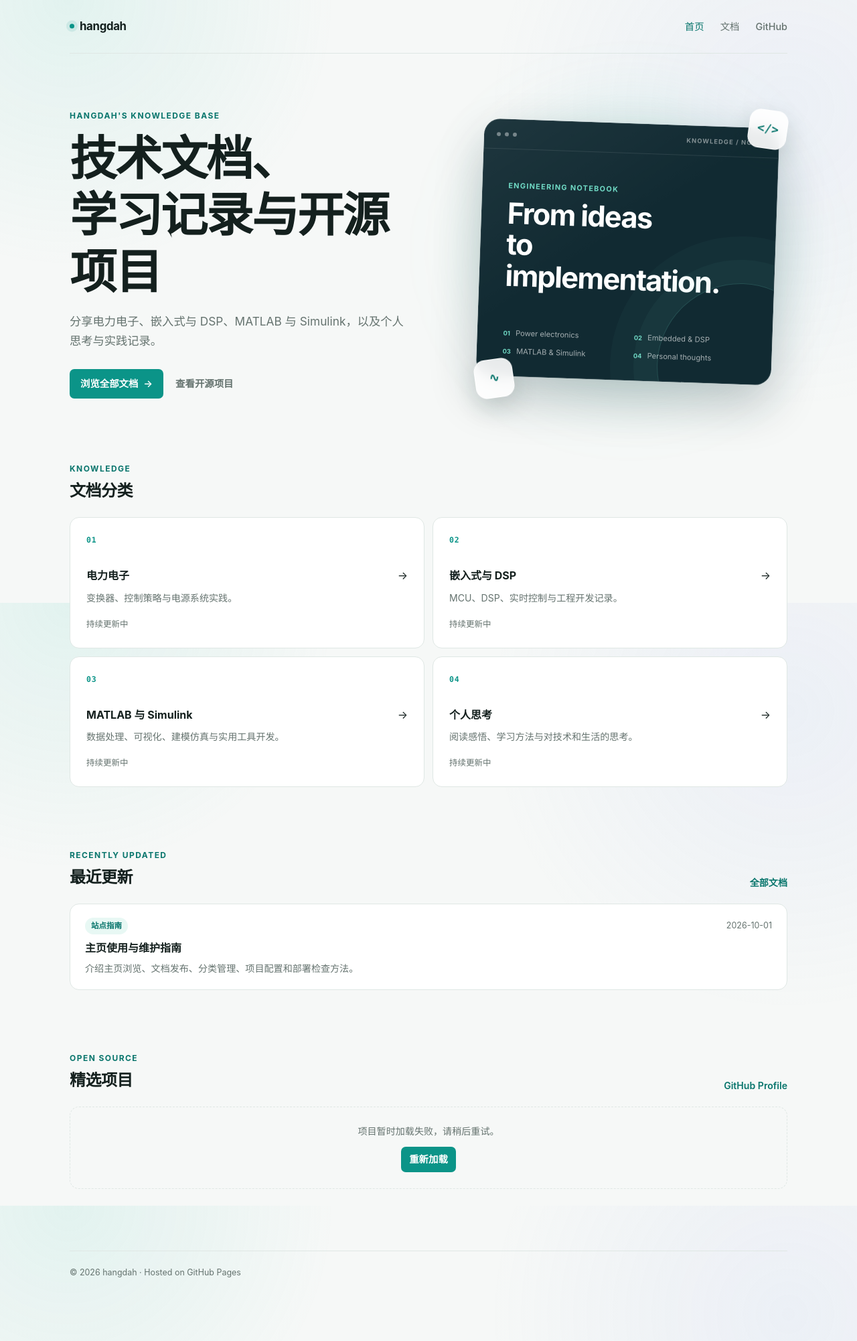
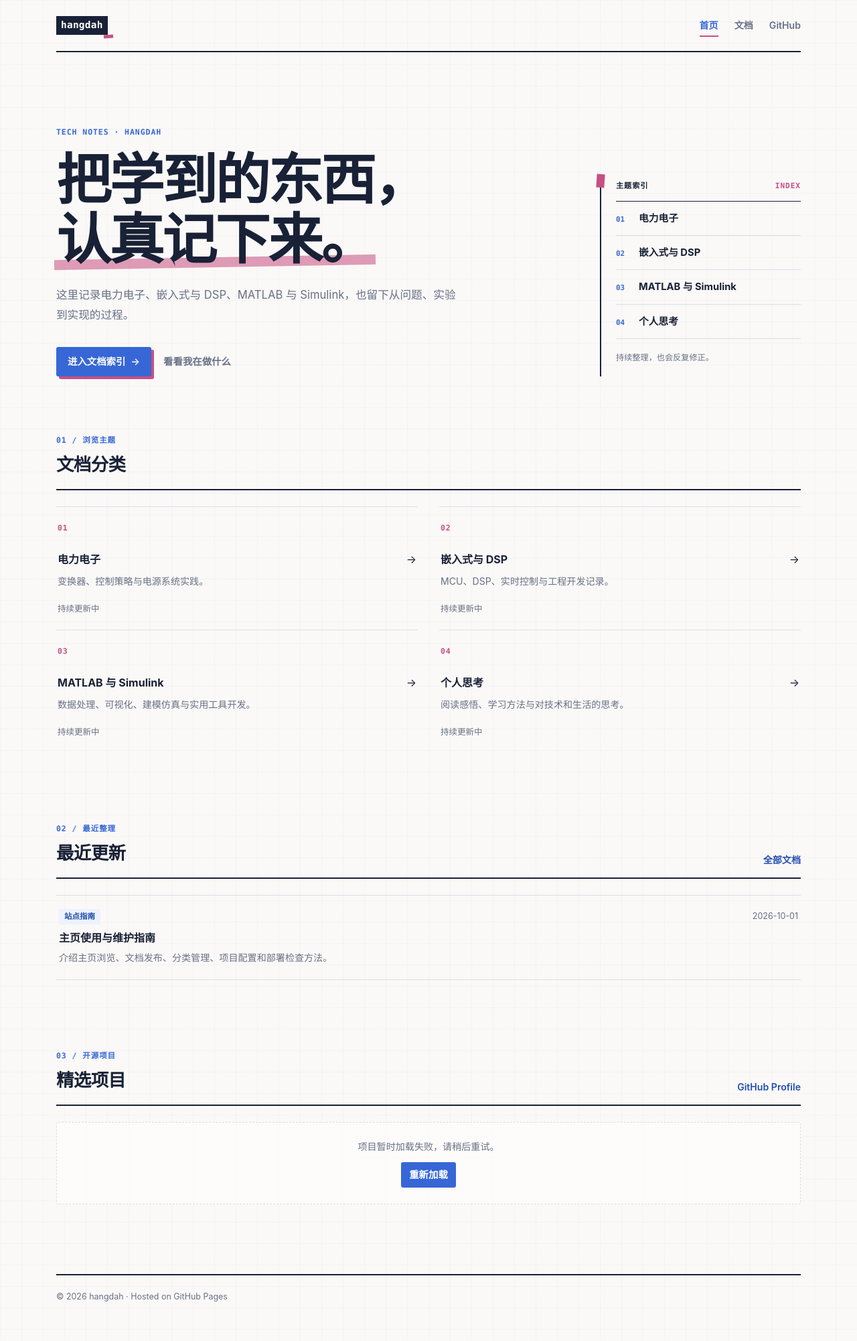
Before and after one commit to hangdah/hangdah.github.io, a Jekyll site: the page built from index.html, in a window 1280 px wide. Shown: the whole page at 67% size. Built offline with Jekyll 4.4.1, drawn with Linux system fonts in a browser that asks for light colours; before the commit the page ends 1967 px from its top, so only the background shows below that.

Commit message:
修改了风格

```diff
--- a/admin/categories/index.html
+++ b/admin/categories/index.html
@@ -9,7 +9,7 @@ script: /assets/js/category-admin.js
 ---
 
 <section class="page-intro admin-intro">
-  <p class="eyebrow">Site administration</p>
+  <p class="eyebrow">站点维护 / ADMIN</p>
   <h1>分类管理</h1>
   <p>新增、编辑、排序或删除主页上的文档分类。修改会作为一次提交写入 GitHub，并触发 Pages 重新部署。</p>
 </section>
--- a/docs/index.html
+++ b/docs/index.html
@@ -6,7 +6,7 @@ permalink: /docs/
 ---
 
 <section class="page-intro">
-  <p class="eyebrow">Knowledge base</p>
+  <p class="eyebrow">文档索引 / ARCHIVE</p>
   <h1>文档中心</h1>
   <p>按主题浏览技术文档，或使用关键词查找标题和摘要。</p>
 </section>
--- a/index.html
+++ b/index.html
@@ -5,42 +5,39 @@ title: 首页
 
 <section class="hero">
   <div class="hero-copy">
-    <p class="eyebrow">hangdah's knowledge base</p>
-    <h1>技术文档、<br />学习记录与开源项目</h1>
+    <p class="eyebrow">TECH NOTES · HANGDAH</p>
+    <h1>把学到的东西，<br /><span>认真记下来。</span></h1>
     <p class="hero-description">
-      分享电力电子、嵌入式与 DSP、MATLAB 与 Simulink，以及个人思考与实践记录。
+      这里记录电力电子、嵌入式与 DSP、MATLAB 与 Simulink，也留下从问题、实验到实现的过程。
     </p>
     <div class="hero-actions">
-      <a class="primary-link" href="{{ '/docs/' | relative_url }}">浏览全部文档 <span aria-hidden="true">→</span></a>
-      <a class="secondary-link" href="#projects-title">查看开源项目</a>
+      <a class="primary-link" href="{{ '/docs/' | relative_url }}">进入文档索引 <span aria-hidden="true">→</span></a>
+      <a class="secondary-link" href="#projects-title">看看我在做什么</a>
     </div>
   </div>
 
-  <div class="hero-visual" aria-hidden="true">
-    <div class="visual-glow"></div>
-    <div class="knowledge-panel">
-      <div class="panel-bar">
-        <span></span><span></span><span></span>
-        <strong>KNOWLEDGE / NOTES</strong>
-      </div>
-      <p class="panel-label">Engineering notebook</p>
-      <p class="panel-title">From ideas<br />to implementation.</p>
-      <div class="panel-topics">
-        <span><b>01</b> Power electronics</span>
-        <span><b>02</b> Embedded &amp; DSP</span>
-        <span><b>03</b> MATLAB &amp; Simulink</span>
-        <span><b>04</b> Personal thoughts</span>
-      </div>
+  <aside class="hero-index" aria-label="主要记录主题">
+    <div class="hero-index-heading">
+      <span>主题索引</span>
+      <span>INDEX</span>
     </div>
-    <span class="visual-badge badge-code">&lt;/&gt;</span>
-    <span class="visual-badge badge-signal">∿</span>
-  </div>
+    {% assign primary_categories = site.data.categories | where: "primary", true %}
+    <ol>
+      {% for category in primary_categories limit: 4 %}
+        <li>
+          <span class="hero-index-number">0{{ forloop.index }}</span>
+          <a href="{{ '/docs/' | relative_url }}?category={{ category.slug }}">{{ category.name }}</a>
+        </li>
+      {% endfor %}
+    </ol>
+    <p>持续整理，也会反复修正。</p>
+  </aside>
 </section>
 
 <section class="section" aria-labelledby="categories-title">
   <div class="section-heading">
     <div>
-      <p class="section-kicker">Knowledge</p>
+      <p class="section-kicker">01 / 浏览主题</p>
       <h2 id="categories-title">文档分类</h2>
     </div>
   </div>
@@ -67,7 +64,7 @@ title: 首页
 <section class="section" aria-labelledby="recent-title">
   <div class="section-heading">
     <div>
-      <p class="section-kicker">Recently updated</p>
+      <p class="section-kicker">02 / 最近整理</p>
       <h2 id="recent-title">最近更新</h2>
     </div>
     <a class="text-link" href="{{ '/docs/' | relative_url }}">全部文档</a>
@@ -96,7 +93,7 @@ title: 首页
 <section class="section" aria-labelledby="projects-title">
   <div class="section-heading">
     <div>
-      <p class="section-kicker">Open source</p>
+      <p class="section-kicker">03 / 开源项目</p>
       <h2 id="projects-title">精选项目</h2>
     </div>
     <a class="text-link" href="https://github.com/hangdah" target="_blank" rel="noopener noreferrer">GitHub Profile</a>
--- a/style.css
+++ b/style.css
@@ -1,15 +1,16 @@
 :root {
-  --color-bg: #f6f8f7;
-  --color-surface: #ffffff;
-  --color-text: #14201e;
-  --color-muted: #65736f;
-  --color-border: #dfe7e4;
-  --color-accent: #0b9488;
-  --color-accent-soft: #e8f8f4;
-  --color-accent-hover: #08756c;
-  --color-navy: #112a32;
-  --radius: 14px;
-  --shadow: 0 18px 45px rgba(18, 48, 45, 0.09);
+  --color-bg: #faf9f7;
+  --color-surface: #fffefd;
+  --color-text: #192136;
+  --color-muted: #687087;
+  --color-border: #d9deea;
+  --color-accent: #3767d6;
+  --color-accent-soft: #edf2ff;
+  --color-accent-hover: #244eaf;
+  --color-pink: #c84f82;
+  --color-pink-soft: #fbeaf1;
+  --radius: 7px;
+  --shadow: 0 10px 28px rgba(38, 54, 91, 0.08);
 }
 
 *,
@@ -29,9 +30,9 @@ body {
     Helvetica, Arial, "Noto Sans SC", sans-serif;
   background: var(--color-bg);
   background-image:
-    radial-gradient(circle at 8% 0%, rgba(47, 190, 167, 0.1), transparent 25rem),
-    radial-gradient(circle at 92% 18%, rgba(125, 151, 230, 0.09), transparent 28rem);
-  background-attachment: fixed;
+    linear-gradient(rgba(55, 103, 214, 0.035) 1px, transparent 1px),
+    linear-gradient(90deg, rgba(55, 103, 214, 0.035) 1px, transparent 1px);
+  background-size: 32px 32px;
   color: var(--color-text);
   line-height: 1.65;
   -webkit-font-smoothing: antialiased;
@@ -42,7 +43,8 @@ a {
 }
 
 button,
-input {
+input,
+textarea {
   font: inherit;
 }
 
@@ -51,12 +53,12 @@ button {
 }
 
 ::selection {
-  background: var(--color-accent);
-  color: #fff;
+  background: var(--color-pink-soft);
+  color: var(--color-text);
 }
 
 .container {
-  max-width: 1120px;
+  max-width: 1160px;
   margin: 0 auto;
   padding: 0 24px 56px;
 }
@@ -82,30 +84,31 @@ button {
   display: flex;
   align-items: center;
   justify-content: space-between;
-  min-height: 80px;
-  border-bottom: 1px solid var(--color-border);
+  min-height: 78px;
+  border-bottom: 2px solid var(--color-text);
 }
 
 .site-brand {
   position: relative;
-  padding-left: 15px;
-  font-size: 1.05rem;
-  font-weight: 750;
-  letter-spacing: -0.02em;
+  padding: 2px 7px 3px;
+  background: var(--color-text);
+  color: #fff;
+  font-family: "SFMono-Regular", Consolas, monospace;
+  font-size: 0.9rem;
+  font-weight: 700;
+  letter-spacing: 0.02em;
   text-decoration: none;
 }
 
 .site-brand::before {
   position: absolute;
-  top: 50%;
-  left: 0;
-  width: 7px;
-  height: 7px;
-  border-radius: 50%;
-  background: var(--color-accent);
+  right: -8px;
+  bottom: -5px;
+  width: 14px;
+  height: 5px;
+  background: var(--color-pink);
   content: "";
-  transform: translateY(-50%);
-  box-shadow: 0 0 0 5px rgba(11, 148, 136, 0.11);
+  transform: rotate(-5deg);
 }
 
 .site-header nav {
@@ -116,33 +119,38 @@ button {
 
 .site-header nav a {
   color: var(--color-muted);
-  font-size: 0.9rem;
-  font-weight: 500;
+  padding: 5px 0;
+  font-size: 0.88rem;
+  font-weight: 600;
   text-decoration: none;
 }
 
 .site-header nav a:hover,
 .site-header nav a[aria-current="page"] {
-  color: var(--color-accent-hover);
+  color: var(--color-accent);
+}
+
+.site-header nav a[aria-current="page"] {
+  box-shadow: inset 0 -2px var(--color-pink);
 }
 
 .hero {
   display: grid;
-  grid-template-columns: minmax(0, 1.05fr) minmax(380px, 0.95fr);
-  align-items: center;
-  gap: clamp(48px, 7vw, 90px);
+  grid-template-columns: minmax(0, 1.45fr) minmax(300px, 0.55fr);
+  align-items: end;
+  gap: clamp(56px, 9vw, 120px);
   max-width: none;
-  min-height: 610px;
-  padding: 76px 0 88px;
+  min-height: 570px;
+  padding: 94px 0 86px;
 }
 
 .eyebrow,
 .section-kicker {
-  color: var(--color-accent-hover);
-  font-size: 0.75rem;
+  color: var(--color-accent);
+  font-family: "SFMono-Regular", Consolas, monospace;
+  font-size: 0.72rem;
   font-weight: 700;
-  letter-spacing: 0.12em;
-  text-transform: uppercase;
+  letter-spacing: 0.08em;
 }
 
 .hero h1,
@@ -153,16 +161,38 @@ button {
 }
 
 .hero h1 {
-  max-width: 680px;
-  margin: 12px 0 18px;
-  font-size: clamp(2.6rem, 5.5vw, 4.5rem);
+  max-width: 720px;
+  margin: 18px 0 24px;
+  font-size: clamp(3rem, 6.4vw, 5.5rem);
+  font-weight: 760;
+  line-height: 1.08;
+}
+
+.hero h1 span {
+  position: relative;
+  z-index: 0;
+  display: inline-block;
+}
+
+.hero h1 span::after {
+  position: absolute;
+  right: -3px;
+  bottom: 4px;
+  left: -3px;
+  z-index: -1;
+  height: 0.18em;
+  background: var(--color-pink);
+  content: "";
+  opacity: 0.55;
+  transform: rotate(-1deg);
 }
 
 .hero-description {
-  max-width: 600px;
-  margin-bottom: 28px;
+  max-width: 610px;
+  margin-bottom: 32px;
   color: var(--color-muted);
-  font-size: 1.08rem;
+  font-size: 1.04rem;
+  line-height: 1.8;
 }
 
 .hero-actions {
@@ -183,135 +213,72 @@ button {
   color: var(--color-accent-hover);
 }
 
-.hero-visual {
+.hero-index {
   position: relative;
-  min-height: 430px;
+  padding: 0 0 18px 22px;
+  border-left: 2px solid var(--color-text);
 }
 
-.visual-glow {
+.hero-index::before {
   position: absolute;
-  top: 4%;
-  left: 5%;
-  width: 90%;
-  height: 90%;
-  border-radius: 50%;
-  background: rgba(74, 197, 175, 0.2);
-  filter: blur(60px);
+  top: -9px;
+  left: -7px;
+  width: 12px;
+  height: 20px;
+  background: var(--color-pink);
+  content: "";
+  transform: rotate(4deg);
 }
 
-.knowledge-panel {
-  position: absolute;
-  inset: 20px 18px 26px 8px;
-  overflow: hidden;
-  border: 1px solid rgba(255, 255, 255, 0.12);
-  border-radius: 24px;
-  background:
-    linear-gradient(145deg, rgba(255, 255, 255, 0.06), transparent 45%),
-    var(--color-navy);
-  box-shadow: 0 30px 70px rgba(16, 42, 49, 0.24);
-  color: #fff;
-  transform: rotate(2deg);
+.hero-index-heading {
+  display: flex;
+  align-items: center;
+  justify-content: space-between;
+  padding-bottom: 12px;
+  border-bottom: 1px solid var(--color-text);
+  font-family: "SFMono-Regular", Consolas, monospace;
+  font-size: 0.7rem;
+  font-weight: 700;
+  letter-spacing: 0.08em;
 }
 
-.knowledge-panel::after {
-  position: absolute;
-  right: -80px;
-  bottom: -100px;
-  width: 250px;
-  height: 250px;
-  border: 1px solid rgba(118, 226, 204, 0.2);
-  border-radius: 50%;
-  content: "";
-  box-shadow: 0 0 0 35px rgba(118, 226, 204, 0.04), 0 0 0 70px rgba(118, 226, 204, 0.03);
+.hero-index-heading span:last-child {
+  color: var(--color-pink);
 }
 
-.panel-bar {
-  display: flex;
-  align-items: center;
-  gap: 6px;
-  padding: 14px 18px;
-  border-bottom: 1px solid rgba(255, 255, 255, 0.1);
+.hero-index ol {
+  list-style: none;
 }
 
-.panel-bar span {
-  width: 6px;
-  height: 6px;
-  border-radius: 50%;
-  background: rgba(255, 255, 255, 0.4);
+.hero-index li {
+  display: grid;
+  grid-template-columns: 34px 1fr;
+  align-items: baseline;
+  padding: 13px 0;
+  border-bottom: 1px solid var(--color-border);
 }
 
-.panel-bar strong {
-  margin-left: auto;
-  color: rgba(255, 255, 255, 0.48);
-  font-size: 0.58rem;
-  letter-spacing: 0.12em;
+.hero-index-number {
+  color: var(--color-accent);
+  font-family: "SFMono-Regular", Consolas, monospace;
+  font-size: 0.68rem;
+  font-weight: 700;
 }
 
-.panel-label {
-  margin: 46px 38px 8px;
-  color: #70dac5;
-  font-size: 0.68rem;
-  font-weight: 700;
-  letter-spacing: 0.12em;
-  text-transform: uppercase;
+.hero-index a {
+  font-size: 0.92rem;
+  font-weight: 650;
+  text-decoration: none;
 }
 
-.panel-title {
-  margin: 0 38px;
-  font-size: clamp(2rem, 3.4vw, 3rem);
-  font-weight: 700;
-  letter-spacing: -0.04em;
-  line-height: 1.06;
+.hero-index a:hover {
+  color: var(--color-accent);
 }
 
-.panel-topics {
-  position: absolute;
-  right: 30px;
-  bottom: 28px;
-  left: 38px;
-  display: grid;
-  grid-template-columns: 1fr 1fr;
-  gap: 8px 20px;
-}
-
-.panel-topics span {
-  color: rgba(255, 255, 255, 0.62);
-  font-size: 0.7rem;
-}
-
-.panel-topics b {
-  margin-right: 5px;
-  color: #70dac5;
-  font-size: 0.58rem;
-}
-
-.visual-badge {
-  position: absolute;
-  display: grid;
-  width: 58px;
-  height: 58px;
-  place-items: center;
-  border: 1px solid rgba(255, 255, 255, 0.7);
-  border-radius: 17px;
-  background: rgba(255, 255, 255, 0.9);
-  box-shadow: 0 14px 35px rgba(18, 48, 45, 0.16);
-  color: var(--color-accent-hover);
-  font-family: "SFMono-Regular", Consolas, monospace;
-  font-size: 1.1rem;
-  font-weight: 700;
-  backdrop-filter: blur(10px);
-}
-
-.badge-code {
-  top: 0;
-  right: 0;
-  transform: rotate(8deg);
-}
-
-.badge-signal {
-  bottom: 0;
-  left: 0;
-  transform: rotate(-8deg);
+.hero-index > p {
+  margin-top: 18px;
+  color: var(--color-muted);
+  font-size: 0.76rem;
 }
 
 .primary-link,
@@ -320,7 +287,7 @@ button {
   align-items: center;
   gap: 8px;
   border: 0;
-  border-radius: 7px;
+  border-radius: 3px;
   background: var(--color-accent);
   color: #fff;
   cursor: pointer;
@@ -330,7 +297,8 @@ button {
 }
 
 .primary-link {
-  padding: 10px 16px;
+  padding: 10px 17px;
+  box-shadow: 4px 4px 0 var(--color-pink);
 }
 
 .primary-link:hover,
@@ -338,8 +306,13 @@ button {
   background: var(--color-accent-hover);
 }
 
+.primary-link:hover {
+  transform: translate(1px, 1px);
+  box-shadow: 3px 3px 0 var(--color-pink);
+}
+
 .section {
-  margin-bottom: 92px;
+  margin-bottom: 104px;
 }
 
 .section-heading {
@@ -347,12 +320,14 @@ button {
   align-items: flex-end;
   justify-content: space-between;
   gap: 20px;
-  margin-bottom: 20px;
+  margin-bottom: 24px;
+  padding-bottom: 14px;
+  border-bottom: 2px solid var(--color-text);
 }
 
 .section-heading h2 {
-  margin-top: 3px;
-  font-size: 1.5rem;
+  margin-top: 5px;
+  font-size: 1.65rem;
   letter-spacing: -0.02em;
 }
 
@@ -372,62 +347,35 @@ button {
 .category-grid {
   display: grid;
   grid-template-columns: repeat(2, minmax(0, 1fr));
-  gap: 12px;
+  gap: 0 32px;
 }
 
 .category-card,
 .project-card,
 .document-card a {
-  border: 1px solid var(--color-border);
-  border-radius: var(--radius);
-  background: var(--color-surface);
+  background: transparent;
   text-decoration: none;
-  transition: border-color 0.15s ease, box-shadow 0.15s ease, transform 0.15s ease;
+  transition: color 0.15s ease, background-color 0.15s ease, transform 0.15s ease;
 }
 
 .category-card {
   position: relative;
   display: flex;
-  min-height: 190px;
+  min-height: 178px;
   flex-direction: column;
-  overflow: hidden;
-  padding: 24px;
-}
-
-.category-card::after {
-  position: absolute;
-  right: -28px;
-  bottom: -40px;
-  width: 110px;
-  height: 110px;
-  border-radius: 50%;
-  background: var(--color-accent-soft);
-  content: "";
-  opacity: 0;
-  transition: opacity 0.15s ease, transform 0.15s ease;
-}
-
-.category-card > * {
-  position: relative;
-  z-index: 1;
+  padding: 22px 2px 20px;
+  border-top: 1px solid var(--color-border);
 }
 
 .category-card:hover,
 .project-card:hover,
 .document-card a:hover {
-  border-color: rgba(13, 148, 136, 0.55);
-  box-shadow: var(--shadow);
-  transform: translateY(-1px);
-}
-
-.category-card:hover::after {
-  opacity: 0.8;
-  transform: scale(1.15);
+  color: var(--color-accent);
 }
 
 .category-number {
-  margin-bottom: 30px;
-  color: var(--color-accent);
+  margin-bottom: 24px;
+  color: var(--color-pink);
   font-family: "SFMono-Regular", Consolas, monospace;
   font-size: 0.72rem;
   font-weight: 700;
@@ -456,12 +404,11 @@ button {
 }
 
 .category-card p {
-  margin: 8px 0 18px;
+  max-width: 420px;
+  margin: 8px 0 20px;
 }
 
 .category-count {
-  position: relative;
-  z-index: 1;
   margin-top: auto;
   color: var(--color-muted);
   font-size: 0.78rem;
@@ -469,12 +416,14 @@ button {
 
 .document-list {
   display: grid;
-  gap: 10px;
+  gap: 0;
+  border-top: 1px solid var(--color-border);
 }
 
 .document-card a {
   display: block;
-  padding: 20px 22px;
+  padding: 20px 4px 21px;
+  border-bottom: 1px solid var(--color-border);
 }
 
 .document-card[hidden] {
@@ -500,7 +449,7 @@ button {
   display: inline-flex;
   align-items: center;
   width: fit-content;
-  border-radius: 999px;
+  border-radius: 2px;
   background: var(--color-accent-soft);
   color: var(--color-accent-hover);
   font-size: 0.72rem;
@@ -508,17 +457,18 @@ button {
 }
 
 .tag {
-  padding: 3px 9px;
+  padding: 2px 8px;
 }
 
 .document-card p {
   margin-top: 5px;
+  max-width: 780px;
 }
 
 .project-list {
   display: grid;
   grid-template-columns: repeat(3, minmax(0, 1fr));
-  gap: 12px;
+  gap: 14px;
 }
 
 .project-card {
@@ -526,6 +476,19 @@ button {
   min-height: 185px;
   flex-direction: column;
   padding: 20px;
+  border: 1px solid var(--color-border);
+  border-top: 4px solid var(--color-accent);
+  border-radius: var(--radius);
+  background: var(--color-surface);
+}
+
+.project-card:nth-child(even) {
+  border-top-color: var(--color-pink);
+}
+
+.project-card:hover {
+  box-shadow: var(--shadow);
+  transform: translateY(-2px);
 }
 
 .project-card p {
@@ -543,7 +506,8 @@ button {
   grid-column: 1 / -1;
   padding: 24px;
   border: 1px dashed var(--color-border);
-  border-radius: var(--radius);
+  border-radius: 3px;
+  background: rgba(255, 254, 253, 0.65);
   color: var(--color-muted);
   font-size: 0.88rem;
   text-align: center;
@@ -558,11 +522,12 @@ button {
 }
 
 .page-intro {
-  padding: 72px 0 44px;
+  max-width: 760px;
+  padding: 78px 0 48px;
 }
 
 .page-intro h1 {
-  margin: 9px 0 10px;
+  margin: 12px 0 10px;
   font-size: clamp(2rem, 5vw, 3.25rem);
 }
 
@@ -575,14 +540,17 @@ button {
 }
 
 .docs-toolbar {
-  margin-bottom: 24px;
+  margin-bottom: 28px;
+  padding: 18px;
+  border-left: 4px solid var(--color-pink);
+  background: var(--color-surface);
 }
 
 .search-field input {
   width: 100%;
   padding: 12px 14px;
   border: 1px solid var(--color-border);
-  border-radius: 8px;
+  border-radius: 3px;
   outline: none;
   background: var(--color-surface);
   color: var(--color-text);
@@ -590,7 +558,7 @@ button {
 
 .search-field input:focus {
   border-color: var(--color-accent);
-  box-shadow: 0 0 0 3px rgba(13, 148, 136, 0.12);
+  box-shadow: 0 0 0 3px rgba(55, 103, 214, 0.12);
 }
 
 .filter-list {
@@ -603,7 +571,7 @@ button {
 .filter-button {
   padding: 6px 12px;
   border: 1px solid var(--color-border);
-  border-radius: 999px;
+  border-radius: 3px;
   background: var(--color-surface);
   cursor: pointer;
   font-size: 0.8rem;
@@ -616,6 +584,10 @@ button {
   color: var(--color-accent-hover);
 }
 
+.filter-button.is-active {
+  box-shadow: inset 0 -2px var(--color-pink);
+}
+
 .doc-page {
   max-width: 760px;
   margin: 0 auto;
@@ -624,7 +596,7 @@ button {
 
 .doc-header {
   padding-bottom: 36px;
-  border-bottom: 1px solid var(--color-border);
+  border-bottom: 2px solid var(--color-text);
 }
 
 .doc-header .back-link {
@@ -695,7 +667,7 @@ button {
 
 .doc-content code {
   border-radius: 4px;
-  background: #f1f0ef;
+  background: var(--color-pink-soft);
   padding: 0.15em 0.35em;
   font-family: "SFMono-Regular", Consolas, "Liberation Mono", monospace;
   font-size: 0.88em;
@@ -703,8 +675,8 @@ button {
 
 .doc-content pre {
   overflow-x: auto;
-  border-radius: 8px;
-  background: #292524;
+  border-radius: 4px;
+  background: #20283b;
   padding: 17px 19px;
   color: #fafaf9;
 }
@@ -752,7 +724,7 @@ button {
 footer {
   margin-top: 68px;
   padding-top: 22px;
-  border-top: 1px solid var(--color-border);
+  border-top: 2px solid var(--color-text);
   color: var(--color-muted);
   font-size: 0.78rem;
 }
@@ -765,9 +737,9 @@ footer {
 .category-workspace {
   padding: 26px;
   border: 1px solid var(--color-border);
-  border-radius: var(--radius);
-  background: rgba(255, 255, 255, 0.9);
-  box-shadow: var(--shadow);
+  border-top: 4px solid var(--color-accent);
+  border-radius: 4px;
+  background: var(--color-surface);
 }
 
 .admin-section-heading,
@@ -826,7 +798,7 @@ footer {
 .admin-field textarea {
   width: 100%;
   border: 1px solid var(--color-border);
-  border-radius: 8px;
+  border-radius: 3px;
   outline: none;
   background: var(--color-surface);
   color: var(--color-text);
@@ -851,7 +823,7 @@ footer {
 .admin-field input:focus,
 .admin-field textarea:focus {
   border-color: var(--color-accent);
-  box-shadow: 0 0 0 3px rgba(11, 148, 136, 0.12);
+  box-shadow: 0 0 0 3px rgba(55, 103, 214, 0.12);
 }
 
 .admin-field input:disabled {
@@ -867,7 +839,7 @@ footer {
 .primary-button,
 .secondary-button,
 .icon-button {
-  border-radius: 8px;
+  border-radius: 3px;
   cursor: pointer;
   font-weight: 650;
 }
@@ -913,7 +885,7 @@ footer {
   margin: 16px 0;
   padding: 12px 14px;
   border: 1px solid var(--color-border);
-  border-radius: 8px;
+  border-radius: 3px;
   font-size: 0.84rem;
 }
 
@@ -959,7 +931,7 @@ footer {
 .admin-category-card {
   padding: 20px;
   border: 1px solid var(--color-border);
-  border-radius: 11px;
+  border-radius: 3px;
   background: var(--color-surface);
 }
 
@@ -990,7 +962,7 @@ footer {
 }
 
 .admin-category-number {
-  color: var(--color-accent-hover);
+  color: var(--color-pink);
   font-family: "SFMono-Regular", Consolas, monospace;
   font-size: 0.7rem;
   font-weight: 700;
@@ -1060,7 +1032,7 @@ footer {
 @media (max-width: 880px) {
   .hero {
     grid-template-columns: 1fr;
-    gap: 42px;
+    gap: 56px;
     min-height: auto;
   }
 
@@ -1068,10 +1040,8 @@ footer {
     max-width: 720px;
   }
 
-  .hero-visual {
+  .hero-index {
     width: min(100%, 560px);
-    min-height: 420px;
-    margin: 0 auto;
   }
 }
 
@@ -1081,7 +1051,7 @@ footer {
   }
 
   .hero {
-    padding: 60px 0 56px;
+    padding: 68px 0 62px;
   }
 
   .section {
@@ -1131,40 +1101,7 @@ footer {
   }
 
   .hero h1 {
-    font-size: 2.15rem;
-  }
-
-  .hero-visual {
-    min-height: 350px;
-  }
-
-  .knowledge-panel {
-    inset: 16px 8px 20px;
-  }
-
-  .panel-label,
-  .panel-title {
-    margin-left: 24px;
-    margin-right: 24px;
-  }
-
-  .panel-label {
-    margin-top: 34px;
-  }
-
-  .panel-topics {
-    right: 22px;
-    bottom: 22px;
-    left: 24px;
-    grid-template-columns: 1fr;
-    gap: 5px;
-  }
-
-  .visual-badge {
-    width: 48px;
-    height: 48px;
-    border-radius: 14px;
-    font-size: 0.9rem;
+    font-size: 2.5rem;
   }
 
   .section-heading {
```
Also changed, not shown: page.png (deleted).
